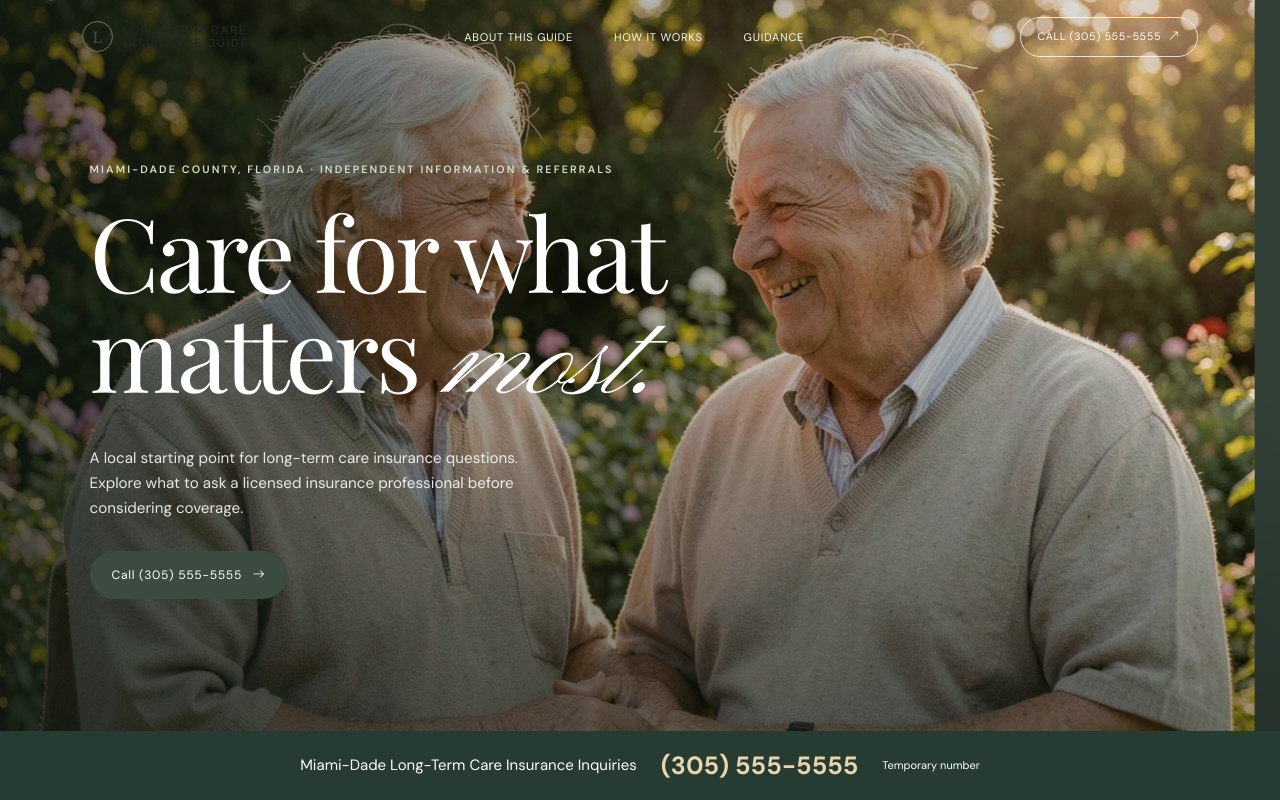
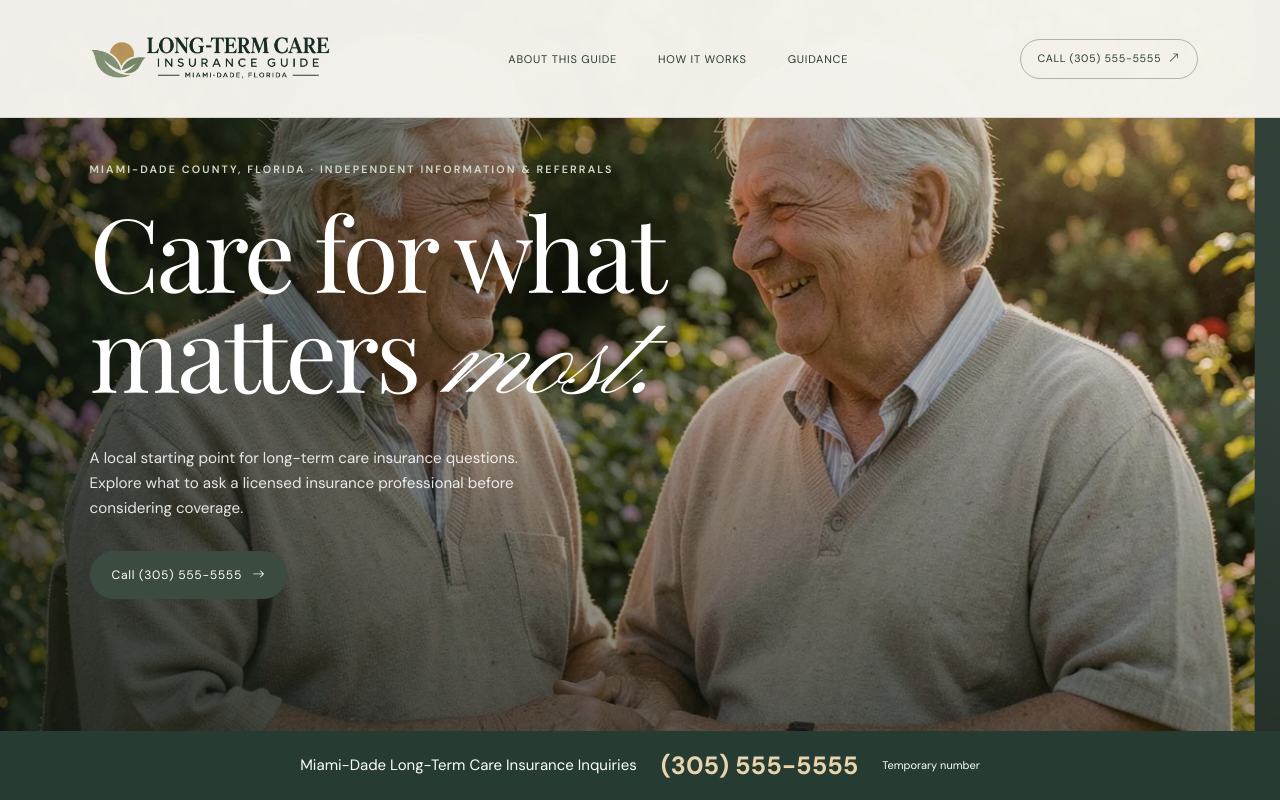
Before and after one commit to gregsimonds-boop/LongTermCareMiami, a plain HTML site: page index.html in a window 1280 px wide. Shown: the top 800 px of the page. Drawn offline with nearby package versions, Linux system fonts and the light colour scheme.

Commit message:
Add files via upload

```diff
--- a/index.html
+++ b/index.html
@@ -13,14 +13,16 @@
   <link href="https://cdn.jsdelivr.net/npm/bootstrap-icons@1.11.3/font/bootstrap-icons.min.css" rel="stylesheet">
 
 <link rel="stylesheet" href="css/style.css">
+<style id="approved-ltc-logo">
+.navbar,.navbar.scrolled{background:rgba(245,243,237,.98);color:#263b32;border-bottom:1px solid #263b3222}.navbar .brand,.navbar .nav-links a,.navbar .nav-action{color:#263b32}.brand{flex-shrink:0}.brand-logo{display:block;width:255px;max-width:100%;height:auto}.nav-inner{gap:20px}.nav-action{white-space:nowrap;flex-shrink:0;border-color:#263b3255}footer .brand-logo{width:285px;filter:brightness(0) invert(1)}footer .brand{background:transparent;padding:0}.policy-brand{display:inline-block;margin-bottom:30px}
+@media(min-width:992px) and (max-width:1199px){.navbar .brand-logo{width:220px}.nav-links{gap:18px}.nav-links a{font-size:11px}}
+@media(max-width:991px){.navbar .brand-logo{width:235px}.navbar .nav-inner{gap:12px}.navbar .nav-action{width:100%;text-align:center}}@media(max-width:359px){.navbar .brand-logo{width:205px}}
+</style>
 </head>
 <body>
   <nav class="navbar" aria-label="Main navigation">
     <div class="container nav-inner">
-      <a class="brand" href="#home" aria-label="Long-Term Care Insurance Guide home">
-        <span class="brand-symbol" aria-hidden="true">L</span>
-        <span class="brand-name">Long-Term Care<br><small>Insurance Guide</small></span>
-      </a>
+      <a class="brand" href="#home" aria-label="Long-Term Care Insurance Guide home"><img class="brand-logo" src="assets/long-term-care-insurance-logo.png" alt="Long-Term Care Insurance Guide — Miami-Dade, Florida" width="917" height="300"></a>
       <ul class="nav-links">
         <li><a href="#approach">ABOUT THIS GUIDE</a></li>
         <li><a href="#how-it-works">HOW IT WORKS</a></li>
@@ -178,10 +180,7 @@
 
   <footer>
     <div class="container footer-row">
-      <a class="brand footer-brand" href="#home">
-        <span class="brand-symbol" aria-hidden="true" style="border-color:#adb9a5;color:#d6dfd1">L</span>
-        <span class="brand-name">Long-Term Care<br><small>Insurance Guide</small></span>
-      </a>
+      <a class="brand footer-brand" href="#home"><img class="brand-logo" src="assets/long-term-care-insurance-logo.png" alt="Long-Term Care Insurance Guide — Miami-Dade, Florida" width="917" height="300"></a>
       <div class="footer-small">© <span id="year"></span> Long-Term Care Insurance Guide. Information to help you explore your options.</div>
       <div class="footer-links"><a href="#guidance">How it works</a><a href="tel:+13055555555">Compare options</a></div>
     </div>
```
Also changed, not shown: privacy.html (+6 -1 lines), terms.html (+6 -1 lines).
